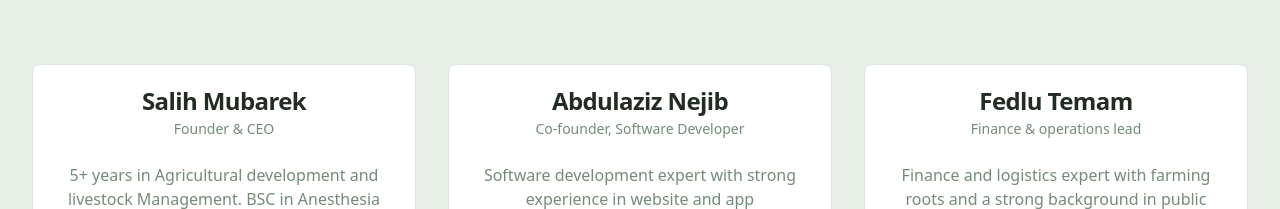
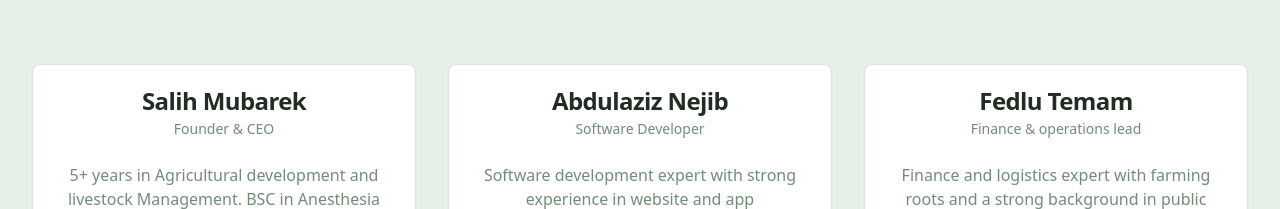
Before and after one commit to Salih-04/build-my-site-43, a React (Vite) app: page /about in a window 1280 px wide. Shown: the part 2350-2559 px from the top of the page. Built offline with nearby package versions, Linux system fonts and the light colour scheme.

Commit message:
Changes
Co-authored-by: Salih-04 <224312213+Salih-04@users.noreply.github.com>

```diff
--- a/src/pages/About.tsx
+++ b/src/pages/About.tsx
@@ -168,7 +168,7 @@ const About = () => {
             <Card className="text-center">
               <CardHeader>
                 <CardTitle>Abdulaziz Nejib</CardTitle>
-                <CardDescription>Co-founder, Software Developer</CardDescription>
+                <CardDescription>Software Developer</CardDescription>
               </CardHeader>
               <CardContent>
                 <p className="text-muted-foreground">
```
